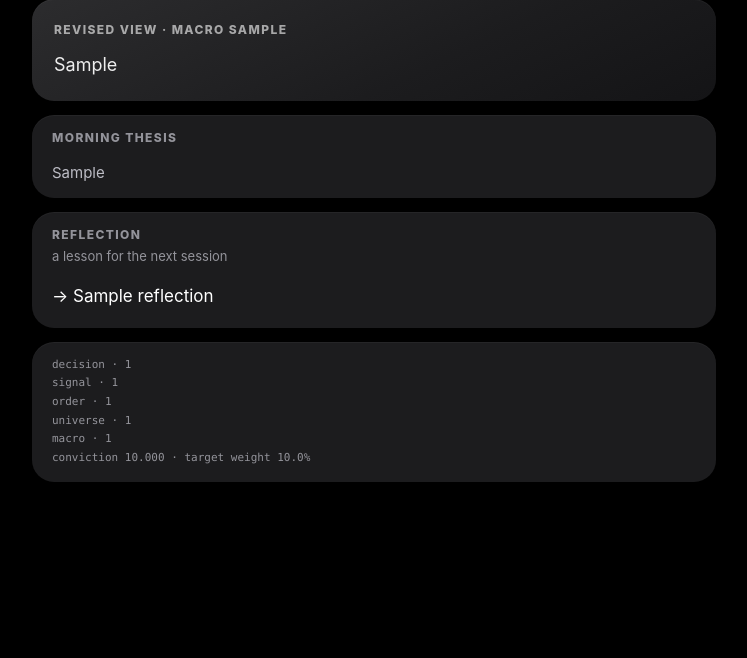
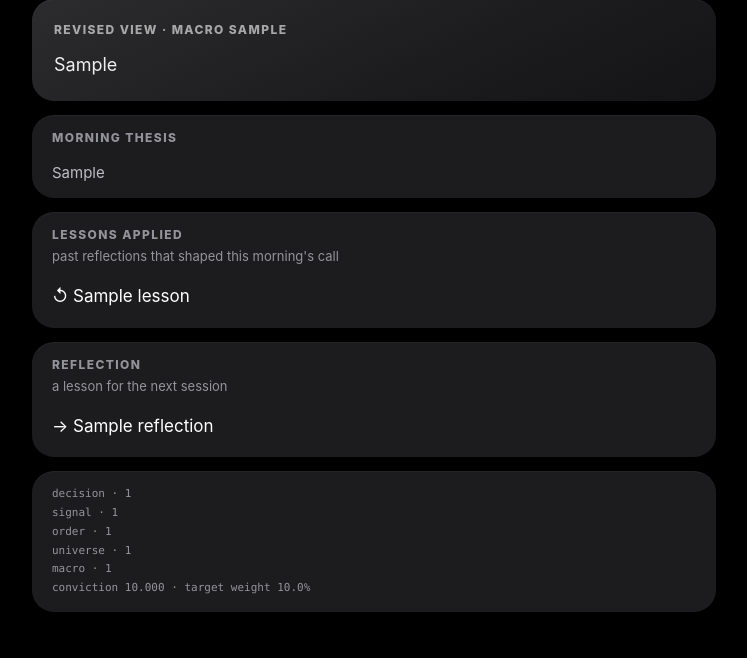
Before and after one commit to vishal0555/alphalens, a Flask app: page /debrief/1 in a window 1280 px wide. Shown: the part 266-924 px from the top of the page, without its empty margins (266-1013 px from the left). Before the commit the page ends 748 px from the top, so only its background shows below. Run offline with Flask 3, Linux system fonts and the light colour scheme; the visitor is signed in with stand-in values (Sample User, id 1); a database or web service that is not in the repository returns one stand-in record (values such as "Sample title"); some libraries are stand-ins or nearby versions.

Commit message:
feat: surface "lessons applied" on the decision journal
Engine-side (ats.stock_decisions) now records lessons_applied — the past
reflections that shaped each pick. Read and render it:

- db.py: select lessons_applied in list_decisions + fetch_decision.
- debrief_detail.html: a "Lessons applied" card (↺ each lesson) between
  the morning thesis and the EOD reflection.
- debriefs.html: a "↺ N lessons applied" line per row.

Renders only when present, so pre-feature rows (empty arrays) are unaffected.

Co-Authored-By: Claude Opus 4.8 <noreply@anthropic.com>

```diff
--- a/db.py
+++ b/db.py
@@ -573,7 +573,8 @@ def list_decisions(limit: int = 60) -> Optional[list[dict]]:
             cur.execute("""
                 SELECT decision_id, ticker, layer, scout_decision, pipeline_outcome,
                        weight_pct, score, revised_view, reflection,
-                       morning_price, eod_price, macro_regime, as_of_date, scored_at
+                       morning_price, eod_price, macro_regime, as_of_date, scored_at,
+                       lessons_applied
                   FROM stock_decisions
                  WHERE score IS NOT NULL
                  ORDER BY as_of_date DESC, score DESC
@@ -592,7 +593,7 @@ def fetch_decision(decision_id: str) -> Optional[dict]:
                        pipeline_outcome, weight_pct, conviction, scout_rationale,
                        pipeline_rationale, morning_sentiment, morning_price, macro_regime,
                        eod_sentiment, eod_price, revised_view, score, reflection,
-                       as_of_date, scored_at, signal_id, order_id, macro_id
+                       as_of_date, scored_at, signal_id, order_id, macro_id, lessons_applied
                   FROM stock_decisions WHERE decision_id = %s::uuid
             """, (decision_id,))
             row = cur.fetchone()
--- a/templates/debrief_detail.html
+++ b/templates/debrief_detail.html
@@ -65,6 +65,18 @@
 </div>
 {% endif %}
 
+{% if d.lessons_applied %}
+<div class="card">
+  <div style="padding: 14px 20px 0;">
+    <div class="eyebrow">Lessons applied</div>
+    <div class="muted" style="font-size: 13px; margin-top: 4px;">past reflections that shaped this morning's call</div>
+  </div>
+  {% for lesson in d.lessons_applied %}
+  <div class="lesson"><div class="guidance">↺ {{ lesson }}</div></div>
+  {% endfor %}
+</div>
+{% endif %}
+
 {% if d.reflection %}
 <div class="card">
   <div style="padding: 14px 20px 0;">
--- a/templates/debriefs.html
+++ b/templates/debriefs.html
@@ -56,6 +56,7 @@
     </div>
     {% if d.revised_view %}<div class="db-verdict">{{ d.revised_view }}</div>{% endif %}
     {% if d.reflection %}<div class="db-lesson">→ {{ d.reflection }}</div>{% endif %}
+    {% if d.lessons_applied %}<div class="db-lesson muted">↺ {{ d.lessons_applied|length }} lesson{{ 's' if d.lessons_applied|length != 1 else '' }} applied</div>{% endif %}
   </a>
   {% endfor %}
 </div>
```
